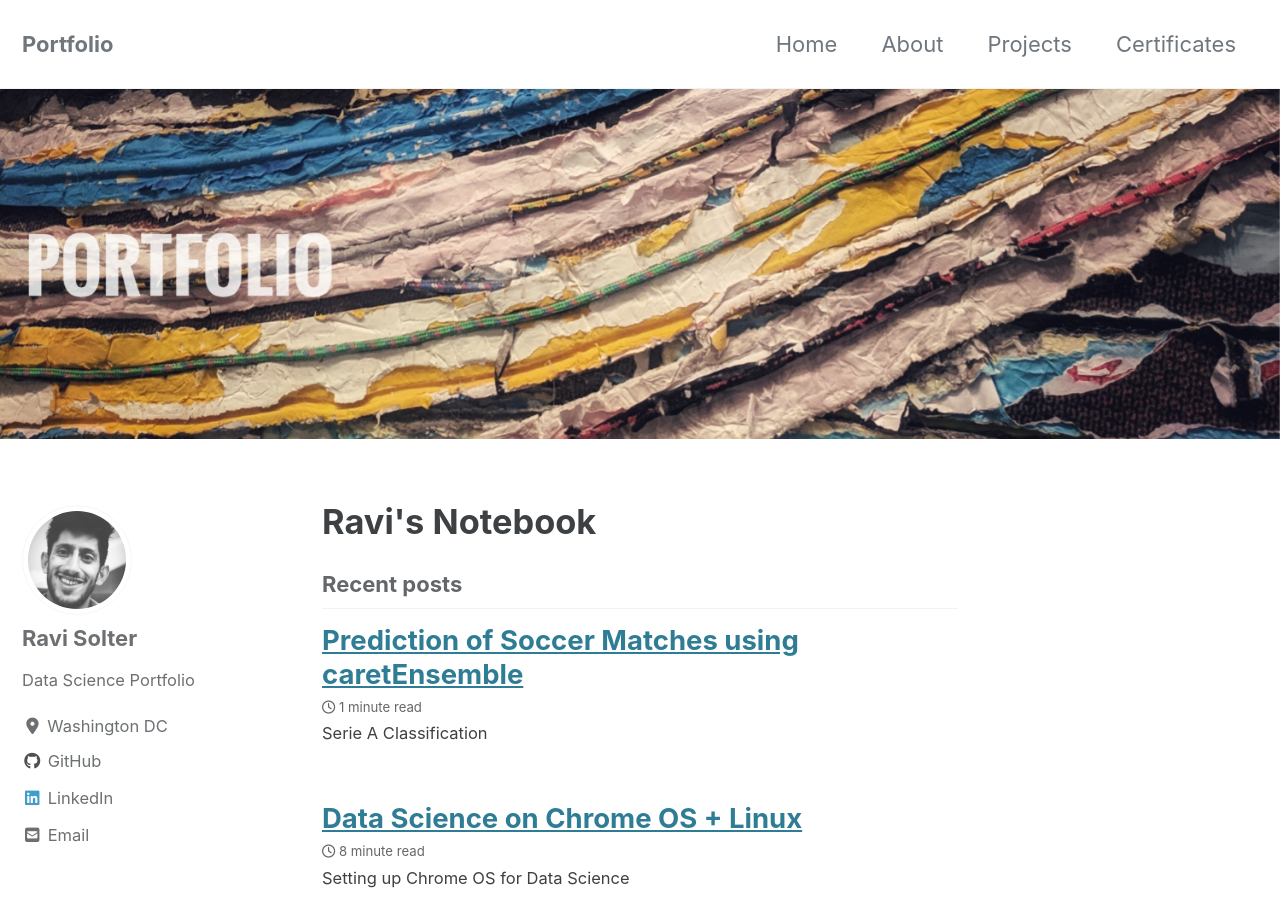
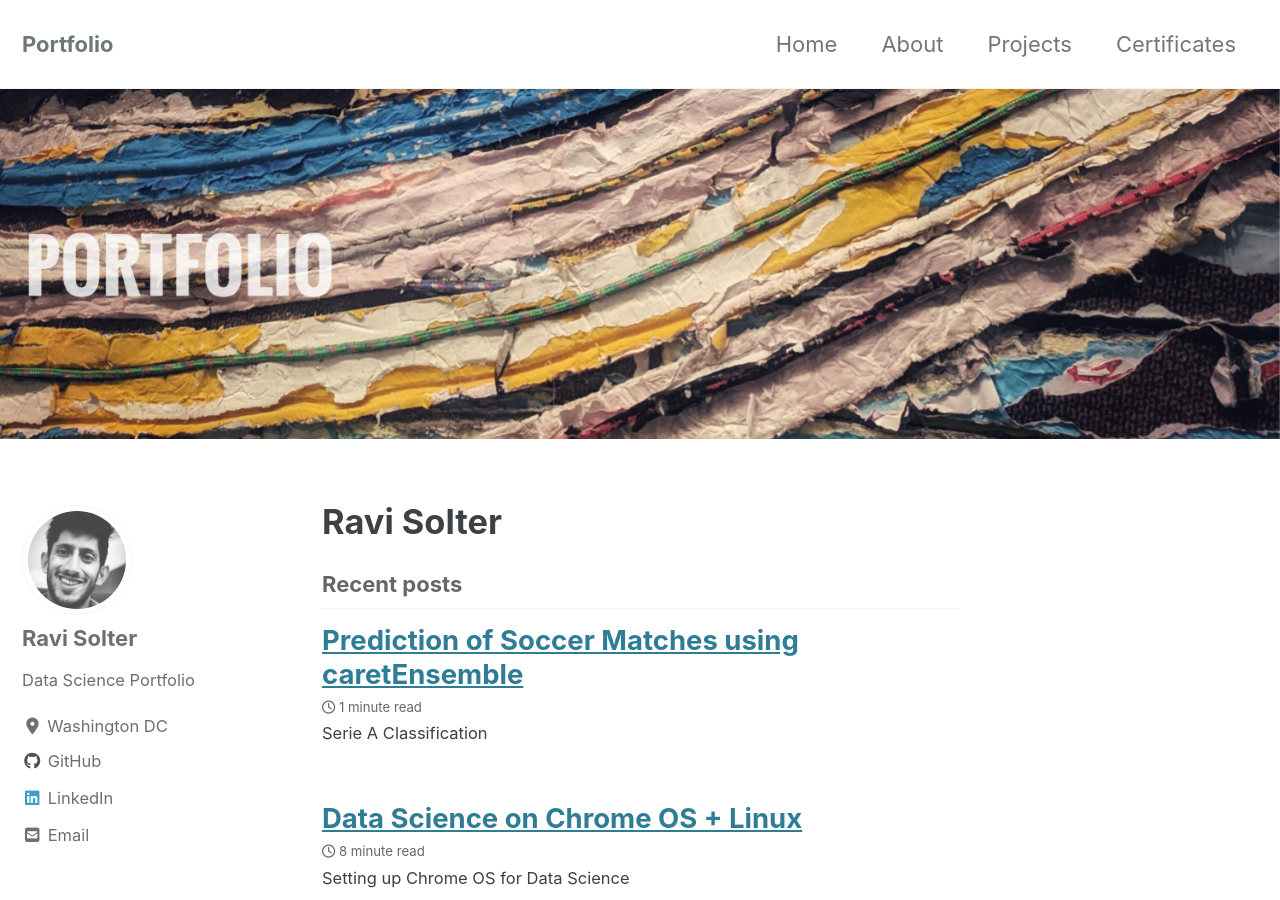
Before and after one commit to rsolter/rsolter.github.io, a Jekyll site: the page built from index.md, in a window 1280 px wide and 900 px high. Built offline with Jekyll 4.4.1, drawn with Linux system fonts in a browser that asks for light colours; cached includes are drawn as plain includes; nearby versions of some CDN libraries.

Commit message:
playing with titles

```diff
--- a/index.md
+++ b/index.md
@@ -1,5 +1,5 @@
 ---
-title: "Ravi's Notebook"
+title: "Ravi Solter"
 layout: home
 author_profile: true
 header:
```
Also changed, not shown: _pages/certs.md (+1 -0 lines), _pages/projects.md (+1 -0 lines).
